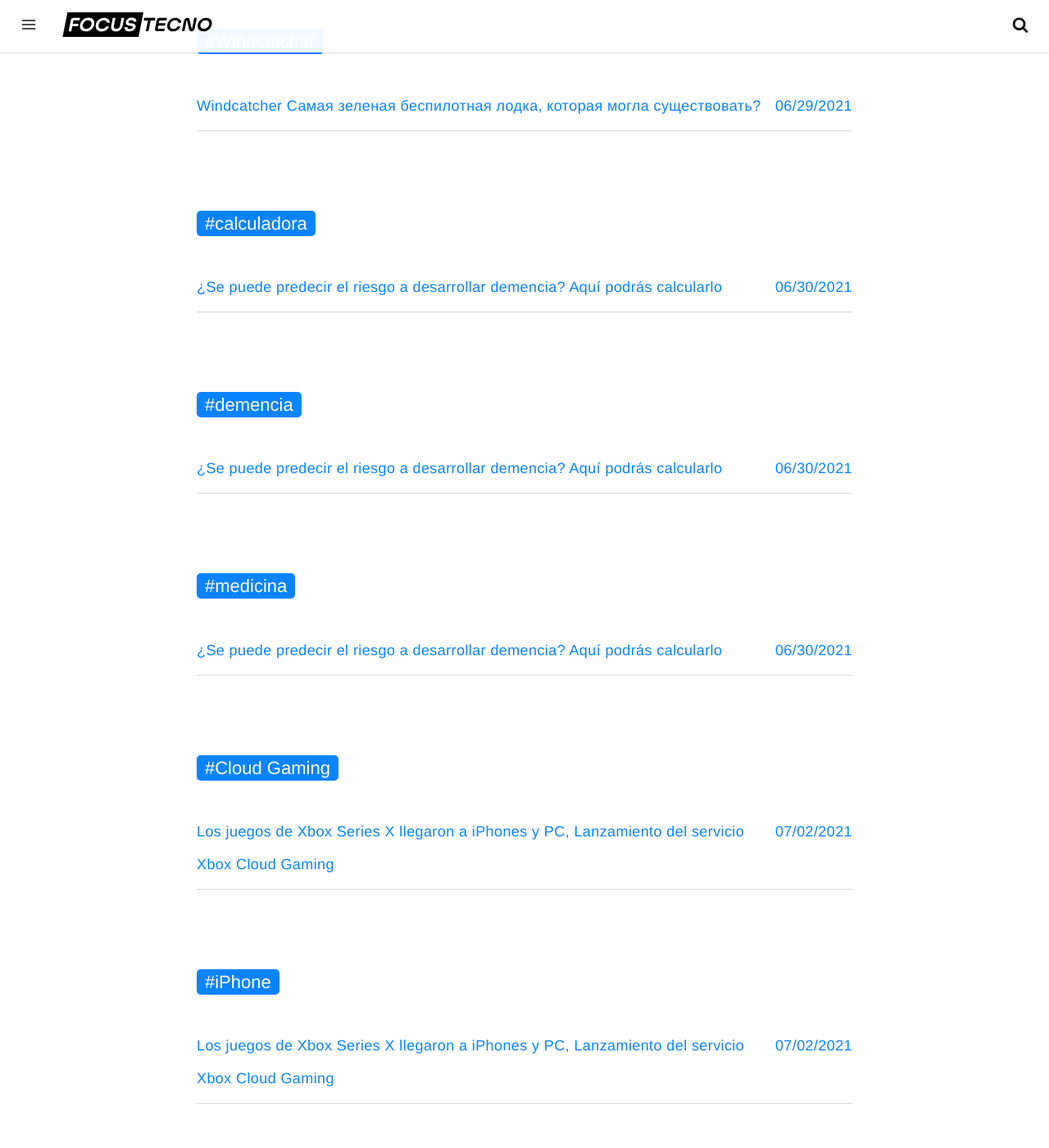
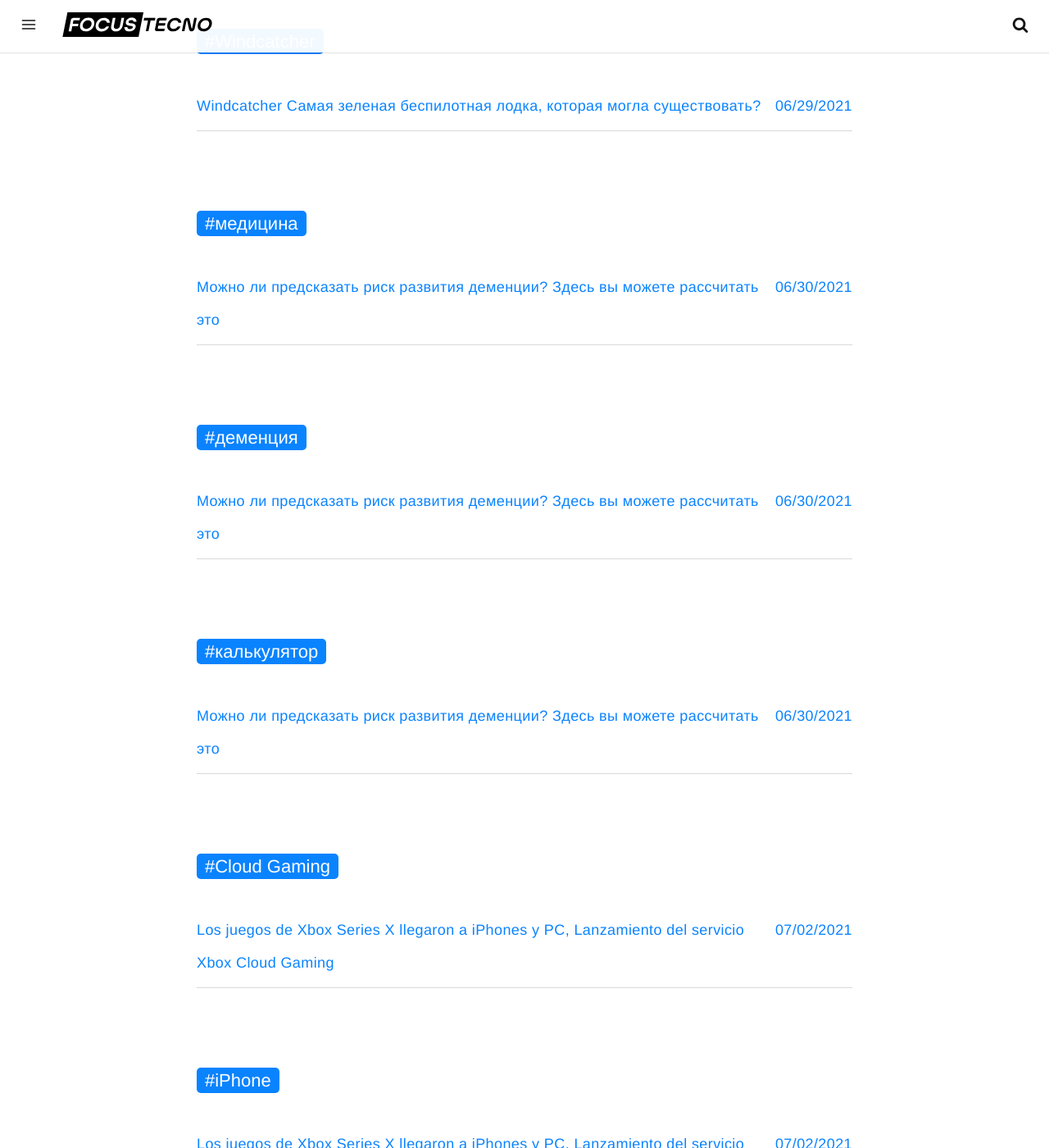
Before and after one commit to Focustecnoua/focusua, a Jekyll site: the page built from tags.html, in a window 1280 px wide and 1400 px high, scrolled down 17579 px. Shown: the whole window at 82% size. Built offline with Jekyll 4.4.1, drawn with Linux system fonts in a browser that asks for light colours; some web fonts are replaced; comment, search, counter and statistics services are not loaded; some of the changed lines change nothing that is shown; some of the changed text lies outside the part shown.

Commit message:
Update from Forestry.io Focustecnoua updated _posts/2021-06-30-se-puede-predecir-el-riesgo-a-desarrollar-demencia-aqui-podras-calcularlo.md

```diff
--- a/_posts/2021-06-30-se-puede-predecir-el-riesgo-a-desarrollar-demencia-aqui-podras-calcularlo.md
+++ b/_posts/2021-06-30-se-puede-predecir-el-riesgo-a-desarrollar-demencia-aqui-podras-calcularlo.md
@@ -1,41 +1,41 @@
 ---
-date: 2021-06-30 03:00:00 +0000
+date: 2021-06-30T03:00:00.000+00:00
 layout: post
-title: "¿Se puede predecir el riesgo a desarrollar demencia? Aquí podrás calcularlo"
-subtitle: Descubrí las pasibilidades que tienes de padecer demencia en un futuro y
-  prevenirla minimizando los factores de riesgo.
-description: Descubrí las pasibilidades que tienes de padecer demencia en un futuro
-  y prevenirla minimizando los factores de riesgo.
+title: Можно ли предсказать риск развития деменции? Здесь вы можете рассчитать это
+subtitle: Вы можете узнать, какие у вас есть возможности страдать от деменции в будущем,
+  и предотвратить ее, сведя к минимуму факторы риска.
+description: Вы можете узнать, какие у вас есть возможности страдать от деменции в
+  будущем, и предотвратить ее, сведя к минимуму факторы риска.
 image: "/uploads/se-puede-predecir-el-riesgo-a-desarrollar-demencia-aqui-podras-calcularlo.webp"
 optimized_image: "/uploads/se-puede-predecir-el-riesgo-a-desarrollar-demencia-aqui-podras-calcularlo.webp"
 category: Salud
 tags:
-- calculadora
-- demencia
-- medicina
+- медицина
+- деменция
+- калькулятор
 author: Marco Sottile
 
 ---
-Gracias al avance de la medicina y la genética **la expectativa de vida se ha casi duplicado en todo el mundo** respecto al siglo pasado.
+Благодаря развитию медицины и генетики продолжительность жизни во всем мире почти удвоилась по сравнению с прошлым веком.
 
-Un estudio del 2016, muestra por ejemplo a **España con una esperanza de vida que ronda los 82 años**, mientras, casi un siglo atrás en 1910 estaba cerca de los **40**. En resumen, estamos viviendo casi **dos veces** la vida de nuestros bisabuelos.
+Например, исследование 2016 года показывает, что в Испании ожидаемая продолжительность жизни составляет около 82 лет, тогда как почти столетие назад, в 1910 году, она была близка к 40. Таким образом, мы живем почти вдвое дольше, чем наши прадеды и прадеды.
 
-![](/uploads/los-paises-con-mayor-y-menor-esperanza-de-vida.webp)Desgraciadamente, esta extensión en nuestra póliza de vida, viene de la mano con un **mayor tiempo de deterioro de nuestro cuerpo y los órganos** que lo acompañan, acarreando un aumento en la posibilidad de **desarrollar distintas enfermedades**.
+![](/uploads/los-paises-con-mayor-y-menor-esperanza-de-vida.webp)К сожалению, это продление нашей жизненной политики идет рука об руку с более длительным ухудшением состояния нашего тела и органов, которые его сопровождают, что приводит к увеличению вероятности развития различных заболеваний.
 
-Cómo anticipé antes, **la medicina ha avanzado** con nosotros, erradicando y confrontando enfermedades que, sin volver mucho en el tiempo, **serían mortales.** Ejemplos tales como la invención y el desarrollo masivo de **las vacunas,** el estudio de la alimentación, el descubrimiento de las **enfermedades genéticas** y cómo detectarlas a tiempo.
+Как я и ожидал раньше, медицина продвигалась вместе с нами, искореняя и борясь с болезнями, которые, если не возвращаться назад во времени, были бы смертельными. Примеры, такие как изобретение и массовая разработка вакцин, изучение диеты, открытие генетических заболеваний и способы их своевременного обнаружения.
 
-Aún así, existen e**nfermedades esquivas y complejas** que tras años de estudio y avances, **no tienen cura por el momento**. Una de ellas es la **demencia**, quizás la mayor preocupación para las **personas mayores**, un síndrome que afecta a **10 millones de personas** nuevas en todo el mundo **cada año.** A pesar de los increíbles avances en la investigación, los científicos aún **no pueden ralentizar su aparición**.
+Тем не менее, существуют неуловимые и сложные заболевания, от которых после многих лет изучения и прогресса в настоящее время нет лечения. Одним из них является слабоумие, возможно, самая большая проблема для пожилых людей, синдром, которым ежегодно страдают 10 миллионов новых людей во всем мире. Несмотря на невероятные успехи в исследованиях, ученые все еще не могут замедлить его появление.
 
 ![](/uploads/calculadora-para-prevenir-la-demencia.webp)
 
-Lo que sí han obtenido de los estudios es que es **una enfermedad prevenible**, de hecho, **un tercio** de todos **los casos de demencia se pueden prevenir minimizando los factores de riesgo**.
+В результате исследований они пришли к выводу, что это предотвратимое заболевание, фактически, треть всех случаев деменции можно предотвратить, сведя к минимуму факторы риска.
 
-Gracias a años de registros de casos que permitieron tener en cuenta los **comportamientos típicos** de la enfermedad y los rasgos preexistentes, los científicos del **Hospital de Ottawa** han podido **crear una calculadora en línea** que puede dar una **probabilidad de desarrollar demencia** a personas mayores de 55 años. La calculadora fue desarrollada y validada como parte de un gran estudio, que se publicó en el **Journal of Epidemiology and Community Health.**
+Благодаря многолетним историям болезни, которые позволили учесть типичное болезненное поведение и уже существующие черты характера, ученые больницы Оттавы смогли создать онлайн-калькулятор, который может дать людям старше 55 лет вероятность развития деменции. Калькулятор был разработан и утвержден в рамках большого исследования, опубликованного в Журнале эпидемиологии и общественного здравоохранения.
 
-Aquí les dejamos el link [https://www.projectbiglife.ca/dementia](https://www.projectbiglife.ca/dementia "https://www.projectbiglife.ca/dementia")
+Вот ссылка [https://www.projectbiglife.ca/dementia](https://www.projectbiglife.ca/dementia "https://www.projectbiglife.ca/dementia")
 
-Los datos se obtuvieron de **50.000 habitantes** de Ontario de **55 años** o más, vinculados a **datos administrativos de atención médica** para determinar el desarrollo de la demencia **por cinco años.** Utilizando variables asociadas con el desarrollo de la demencia, se desarrollaron **modelos de predicción** de riesgo para **hombres y mujeres por separado**. Los factores incluidos en los modelos son la **edad** y otras características **sociodemográficas**, los **hábitos de vida**, la **salud general** y el **funcionamiento físico**. Luego, el modelo resultante se probó en un conjunto separado de datos en **25,000 habitantes** de Ontario de **55 años** o más para averiguar qué tan bien predecía la **incidencia de demencia**. Descubrieron que el modelo **funcionó bien en general** y en una amplia gama de subgrupos de población. Dentro de esta muestra se encontraron **8.448 casos de demencia.**
+Данные были собраны у 50 000 жителей Онтарио в возрасте 55 лет и старше и связаны с административными данными здравоохранения для определения развития деменции в течение пяти лет. С использованием переменных, связанных с развитием деменции, модели прогнозирования риска были разработаны отдельно для мужчин и женщин. Факторами, включенными в модели, являются возраст и другие социально-демографические характеристики, образ жизни, общее состояние здоровья и физическое состояние. Затем полученная модель была протестирована на отдельном наборе данных на 25000 жителей Онтарио в возрасте 55 лет и старше, чтобы выяснить, насколько хорошо она предсказывает заболеваемость деменцией. Они обнаружили, что модель хорошо работает в целом и в широком диапазоне подгрупп населения. В этой выборке было обнаружено 8 448 случаев деменции.
 
-Como suele suceder con todos los estudios, l**a calculadora tiene limitaciones.** Los investigadores expresaron su preocupación en que el modelo pueda estar **"sobreajustado",** es decir, podría estar **demasiado ajustado a una muestra** y es posible que **no pueda adaptarse a nuevos datos**. Por otro lado hay otros factores de riesgo **fuertemente correlacionados** con la **demencia** que no estaban incluidos en ese entonces.
+Как и все исследования, у калькулятора есть ограничения. Исследователи выразили обеспокоенность тем, что модель может быть «переоборудована», то есть она может быть слишком тесной для выборки и не сможет адаптироваться к новым данным. С другой стороны, есть другие факторы риска, сильно коррелированные с деменцией, которые в то время не учитывались.
 
-Como tal, **el resultado de la calculadora no es seguro**, ni debería causarle mucho pánico si el resultado es **desfavorable**. En su lugar, utilícelo como una un **llamado a la acción** para **adaptar su estilo de vida** y comportamiento de la **mejor manera posible**, para garantizar la mejor oportunidad de **mantenerse saludable en el futuro**.
+Таким образом, результат калькулятора небезопасен и не должен вызывать у вас много паники, если результат неблагоприятный. Вместо этого используйте его как призыв к действию, чтобы наилучшим образом адаптировать свой образ жизни и поведение, чтобы обеспечить наилучшие шансы на сохранение здоровья в будущем.
```
